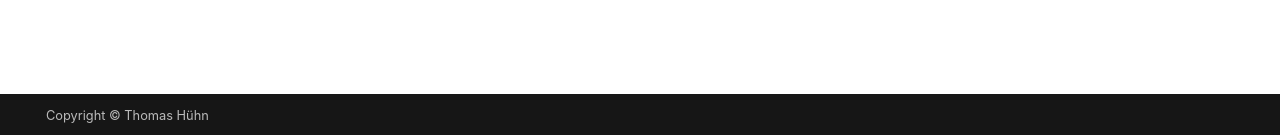
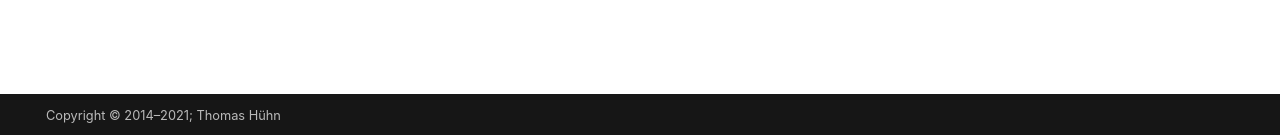
Before and after one commit to th/2uo.de, an MkDocs documentation site: the page built from docs/index.md, in a window 1280 px wide. Shown: the part 762-897 px from the top of the page. Built offline with MkDocs 1.6.1 and Material for MkDocs 9.7.7, drawn with Linux system fonts in a browser that asks for light colours.

Commit message:
Fixed copyright notice.

```diff
--- a/mkdocs.yml
+++ b/mkdocs.yml
@@ -2,7 +2,7 @@ site_name:  Thomas' Digital Garden
 site_description: My collection of things I've learned.
 site_author: Thomas Hühn
 site_url: https://www.2uo.de
-copyright: Copyright &copy; Thomas Hühn
+copyright: Copyright &copy 2014–2021; Thomas Hühn
 
 theme:
   name: material
```
